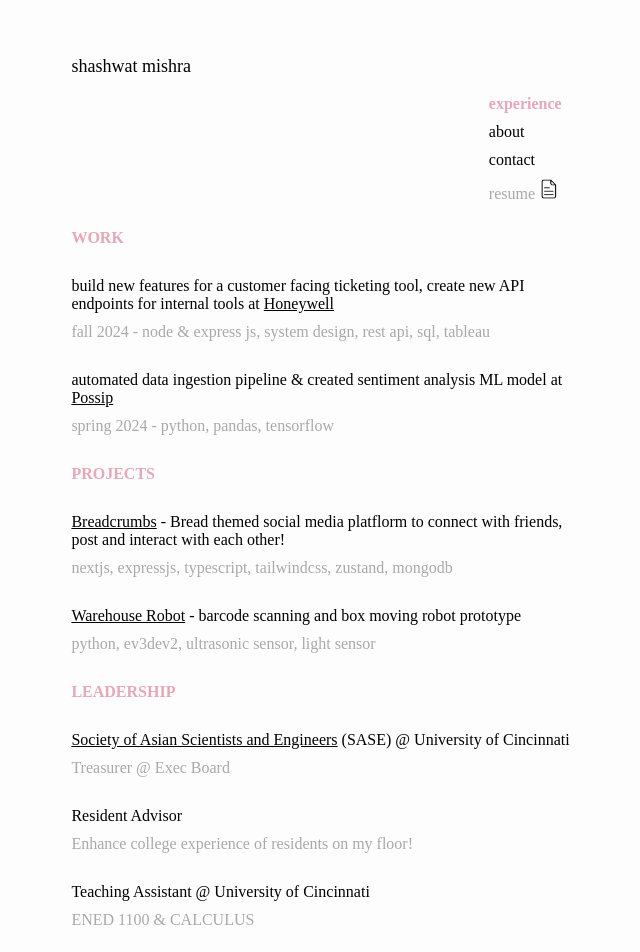
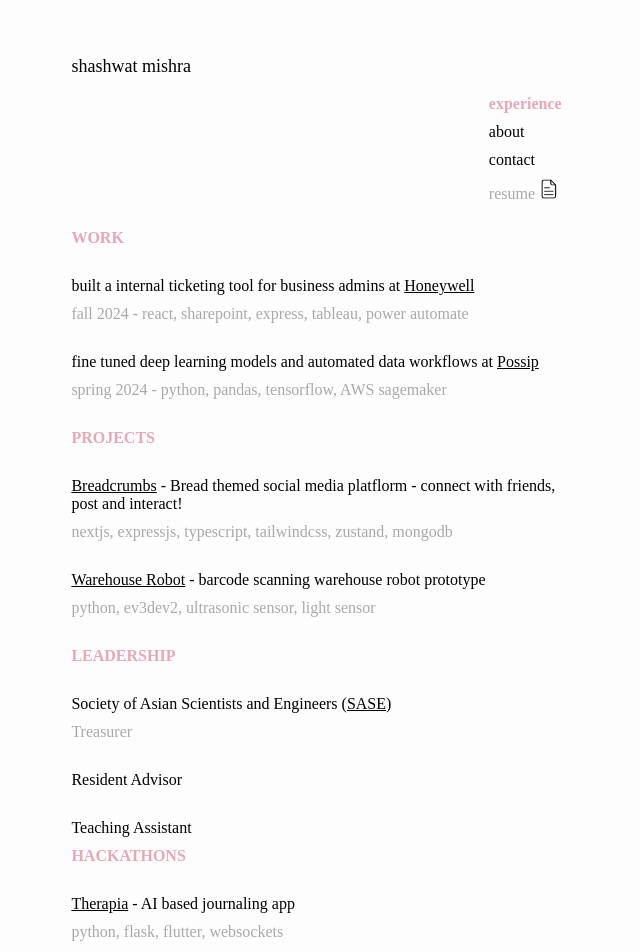
Before and after one commit to Shashwatpog/personal-website, a plain HTML site: page index.html in a window 1280 px wide. Shown: the top 952 px of the page, without its empty margins (317-957 px from the left). Drawn offline with Linux system fonts and the light colour scheme; a web font is replaced by a local one.

Commit message:
content update

```diff
--- a/index.html
+++ b/index.html
@@ -24,27 +24,25 @@
     </div>
 
     <div class = 'work' id="pink-text">WORK
-        <div class = 'content'> build new features for a customer facing ticketing tool, create new API endpoints for internal tools at <a href = "https://www.honeywell.com/us/en" target = "_blank">Honeywell</a></div>
-        <div id = 'grey-text'> fall 2024 - node & express js, system design, rest api, sql, tableau </div>
-        <div class = 'content'> automated data ingestion pipeline & created sentiment analysis ML model at <a href = "https://possip.com/" target = "_blank">Possip </a></div>
-        <div id = 'grey-text'> spring 2024 - python, pandas, tensorflow </div>
+        <div class = 'content'> built a internal ticketing tool for business admins at <a href = "https://www.honeywell.com/us/en" target = "_blank">Honeywell</a></div>
+        <div id = 'grey-text'> fall 2024 - react, sharepoint, express, tableau, power automate </div>
+        <div class = 'content'> fine tuned deep learning models and automated data workflows at <a href = "https://possip.com/" target = "_blank">Possip </a></div>
+        <div id = 'grey-text'> spring 2024 - python, pandas, tensorflow, AWS sagemaker </div>
     </div>
     <div class = 'project' id="pink-text">PROJECTS
-        <div class = 'content'> <a href = "https://github.com/Shashwatpog/Breadcrumbs" target = "_blank">Breadcrumbs</a> - Bread themed social media platflorm to connect with friends, post and interact with each other! </div>
+        <div class = 'content'> <a href = "https://github.com/Shashwatpog/Breadcrumbs" target = "_blank">Breadcrumbs</a> - Bread themed social media platflorm - connect with friends, post and interact! </div>
         <div id = 'grey-text'> nextjs, expressjs, typescript, tailwindcss, zustand, mongodb</div>
 
-        <div class = 'content'> <a href = "https://github.com/Shashwatpog/EV3-Prototype-Robot" target = "_blank">Warehouse Robot</a> - barcode scanning and box moving robot prototype </div>
+        <div class = 'content'> <a href = "https://github.com/Shashwatpog/EV3-Prototype-Robot" target = "_blank">Warehouse Robot</a> - barcode scanning warehouse robot prototype </div>
         <div id = 'grey-text'> python, ev3dev2, ultrasonic sensor, light sensor</div>
     </div>
     <div class = 'leadership' id="pink-text">LEADERSHIP
-        <div class = 'content'> <a href = "https://www.instagram.com/UCSASE/" target = "_blank">Society of Asian Scientists and Engineers</a> (SASE) @ University of Cincinnati</div>
-        <div id = 'grey-text'> Treasurer @ Exec Board </div>
+        <div class = 'content'>Society of Asian Scientists and Engineers (<a href = "https://www.instagram.com/UCSASE/" target = "_blank">SASE</a>)</div>
+        <div id = 'grey-text'> Treasurer</div>
 
         <div class = 'content'> Resident Advisor </div>
-        <div id = 'grey-text'> Enhance college experience of residents on my floor! </div>
 
-        <div class = 'content'> Teaching Assistant @ University of Cincinnati</div>
-        <div id = 'grey-text'> ENED 1100 & CALCULUS </div>
+        <div class = 'content'> Teaching Assistant</div>
     </div>
 
     <div class = 'hackathon' id="pink-text">HACKATHONS
```
